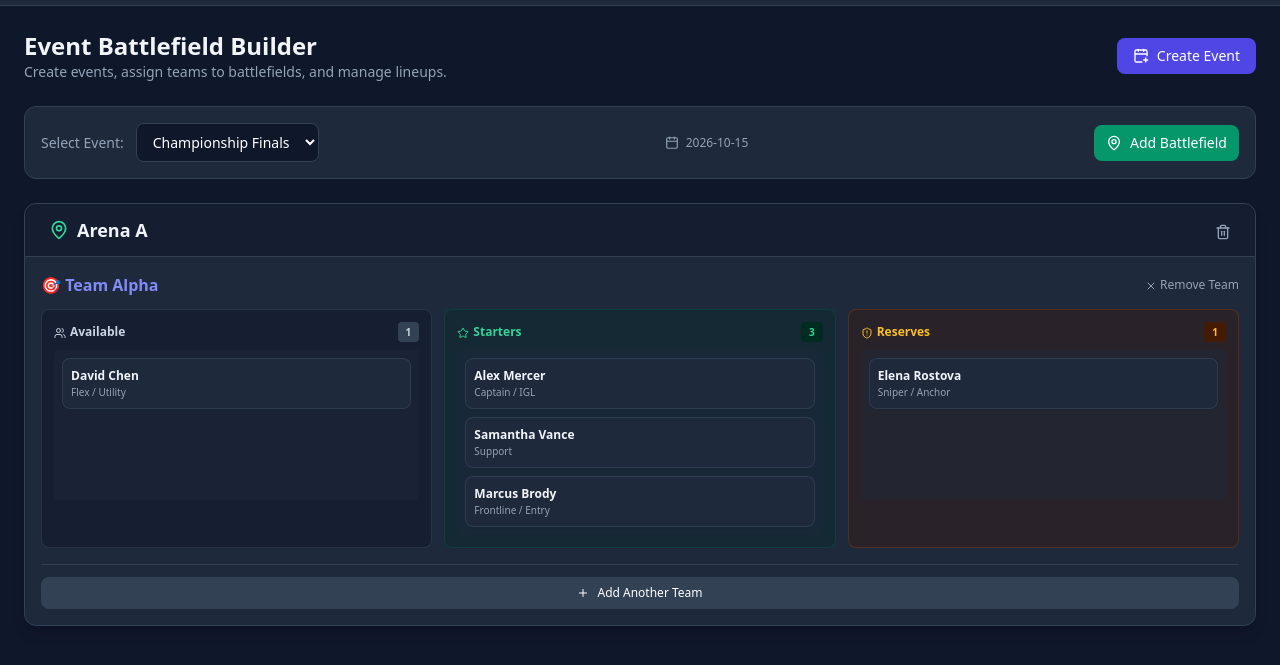
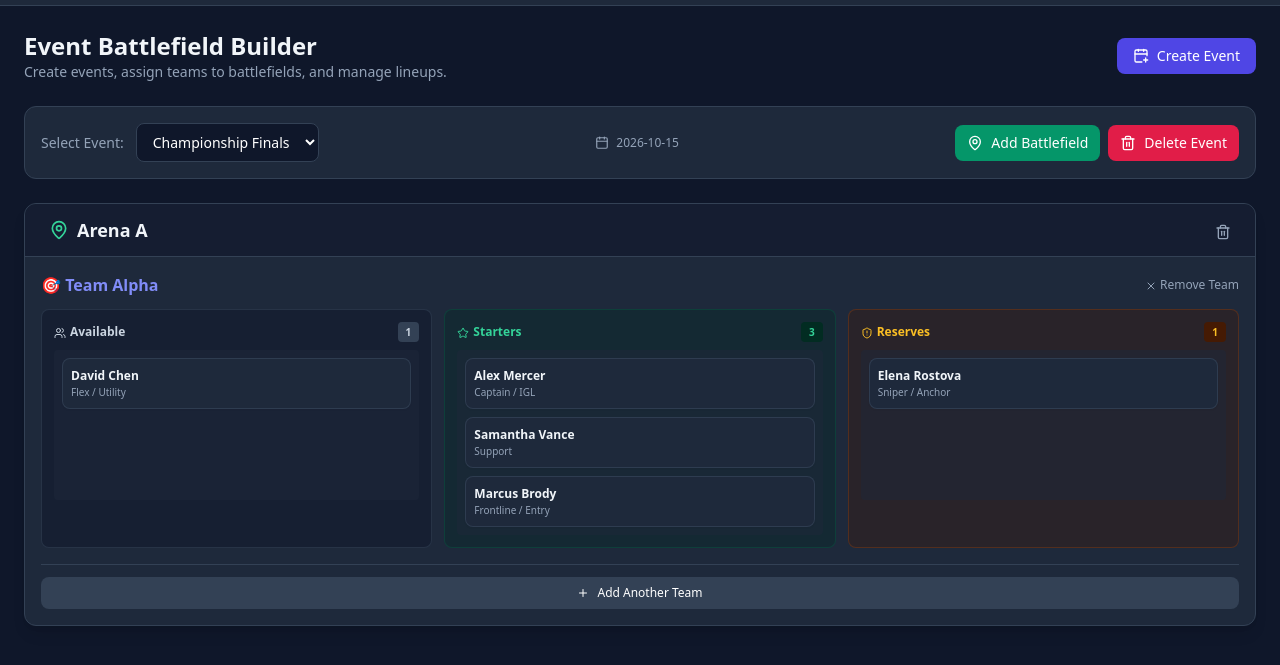
Before and after one commit to AzadAdaggio/roster-manager, a plain HTML site: page index.html in a window 1280 px wide. Both pictures are taken after a click on the button "Event Lineups". Shown: the part 73-738 px from the top of the page. Drawn offline with nearby package versions, Linux system fonts and the light colour scheme.

Commit message:
Add delete event functionality

```diff
--- a/index.html
+++ b/index.html
@@ -92,9 +92,14 @@
         <div id="event-details-bar" class="text-xs text-slate-400 flex gap-4">
           <!-- Rendered via JS -->
         </div>
-        <button onclick="openBattlefieldModal()" class="flex items-center gap-2 bg-emerald-600 hover:bg-emerald-500 text-white px-3 py-2 rounded-lg font-medium text-sm transition">
-          <i data-lucide="map-pin" class="w-4 h-4"></i> Add Battlefield
-        </button>
+        <div class="flex gap-2">
+          <button onclick="openBattlefieldModal()" class="flex items-center gap-2 bg-emerald-600 hover:bg-emerald-500 text-white px-3 py-2 rounded-lg font-medium text-sm transition">
+            <i data-lucide="map-pin" class="w-4 h-4"></i> Add Battlefield
+          </button>
+          <button onclick="deleteCurrentEvent()" class="flex items-center gap-2 bg-rose-600 hover:bg-rose-500 text-white px-3 py-2 rounded-lg font-medium text-sm transition">
+            <i data-lucide="trash-2" class="w-4 h-4"></i> Delete Event
+          </button>
+        </div>
       </div>
 
       <!-- Battlefields Container -->
@@ -388,6 +393,24 @@
       closeEventModal();
     }
 
+    function deleteCurrentEvent() {
+      if (!currentEventId) {
+        alert('No event selected');
+        return;
+      }
+
+      const currentEvent = events.find(e => e.id === currentEventId);
+      if (!currentEvent) return;
+
+      if (!confirm(`Delete event "${currentEvent.title}" and all its battlefields and teams?`)) return;
+
+      events = events.filter(e => e.id !== currentEventId);
+      currentEventId = events.length > 0 ? events[0].id : null;
+      saveData();
+      renderEventDropdown();
+      loadEventBattlefields();
+    }
+
     function openBattlefieldModal() {
       if (!currentEventId) {
         alert('Please create or select an event first');
```
